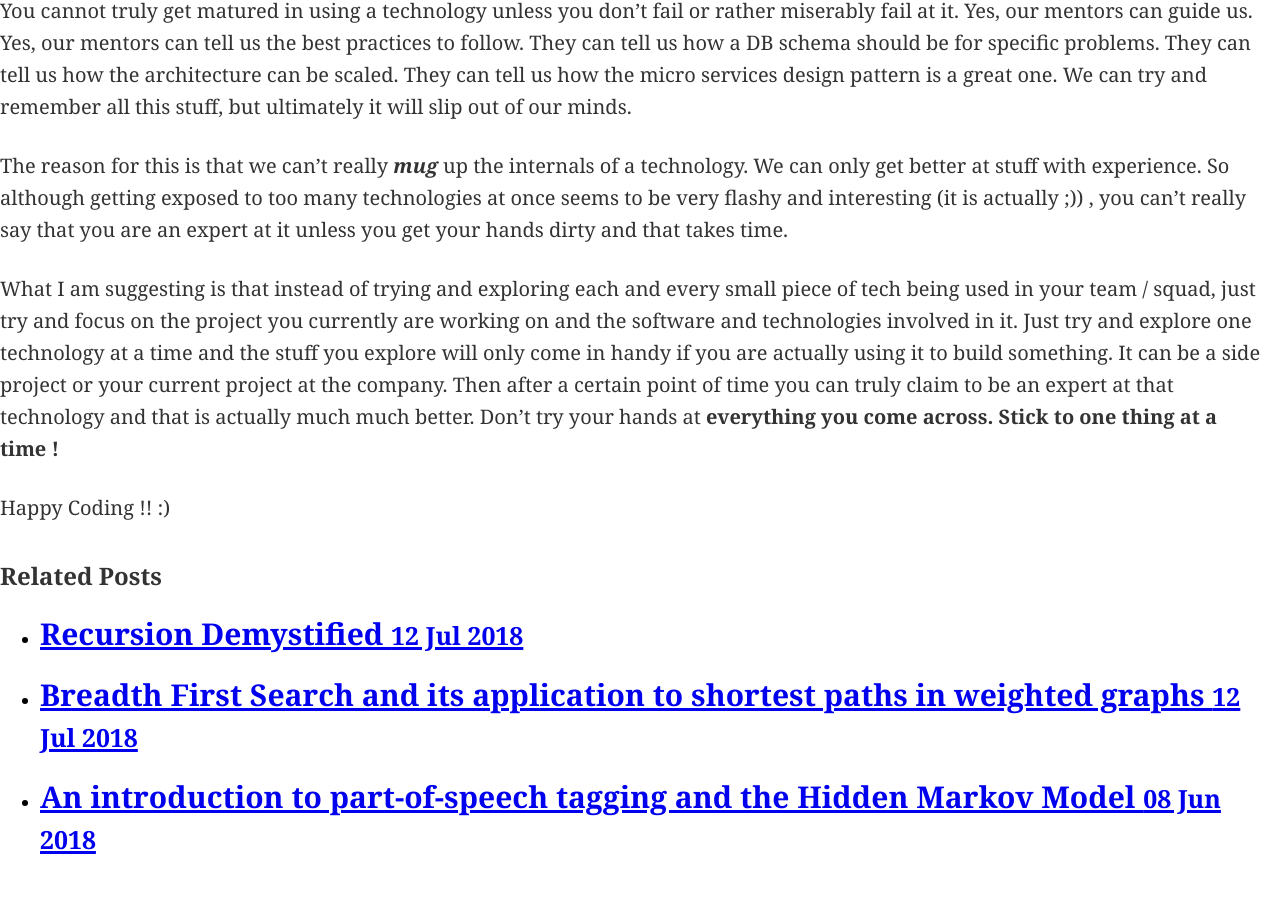
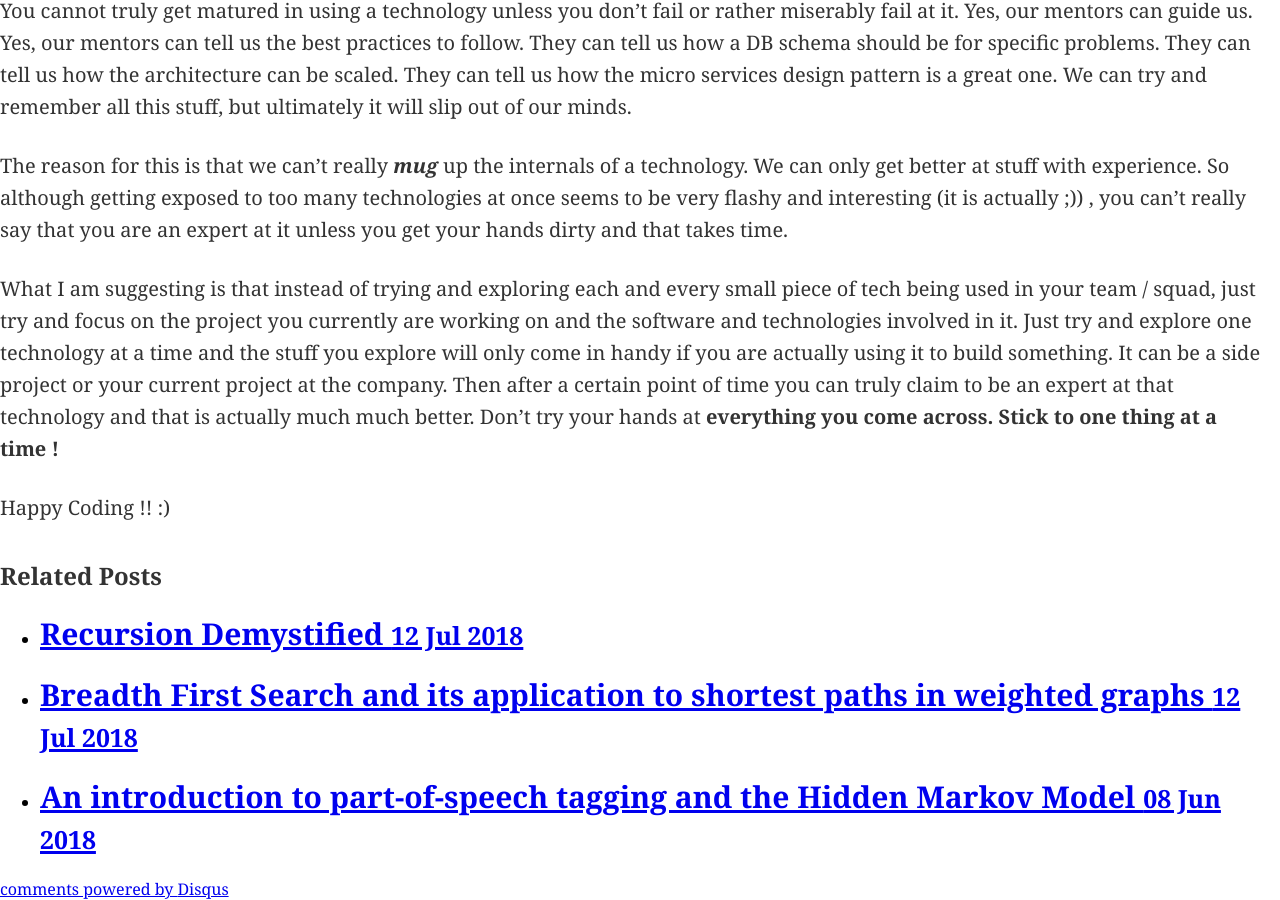
Before and after one commit to edorado93/edorado93.github.io, a Jekyll site: the page built from _posts/2015-10-05-The-startup-rollercoaster-237d78070dcf.html, in a window 1280 px wide and 900 px high, scrolled down 2195 px. Built offline with Jekyll 4.4.1, drawn with Linux system fonts in a browser that asks for light colours; nearby versions of some CDN libraries; Markdown is read by kramdown in place of the engine named in the settings; comment, search, counter and statistics services are not loaded; before the commit the page ends 3073 px from its top, so only the background shows below that; some of the changed lines change nothing that is shown.

Commit message:
Comments html, analytics html

```diff
--- /dev/null
+++ b/_includes/comments.html
@@ -0,0 +1,18 @@
+{% if page.comments %}
+<!-- Add Disqus comments. -->
+<div id="disqus_thread"></div>
+<script type="text/javascript">
+  /* * * CONFIGURATION VARIABLES: EDIT BEFORE PASTING INTO YOUR WEBPAGE * * */
+  var disqus_shortname = 'portfolio-wkpp3ukq6i'; // required: replace example with your forum shortname
+  var disqus_identifier = "{{ site.disqusid }}{{ page.url | replace:'index.html','' }}";
+
+  /* * * DON'T EDIT BELOW THIS LINE * * */
+  (function() {
+    var dsq = document.createElement('script'); dsq.type = 'text/javascript'; dsq.async = true;
+    dsq.src = '//' + disqus_shortname + '.disqus.com/embed.js';
+    (document.getElementsByTagName('head')[0] || document.getElementsByTagName('body')[0]).appendChild(dsq);
+  })();
+</script>
+<noscript>Please enable JavaScript to view the <a href="http://disqus.com/?ref_noscript">comments powered by Disqus.</a></noscript>
+<a href="http://disqus.com" class="dsq-brlink">comments powered by <span class="logo-disqus">Disqus</span></a>
+{% endif %}
--- /dev/null
+++ b/_includes/google_analytics.html
@@ -0,0 +1,9 @@
+<!-- Global site tag (gtag.js) - Google Analytics -->
+<script async src="https://www.googletagmanager.com/gtag/js?id=UA-111794559-1"></script>
+<script>
+window.dataLayer = window.dataLayer || [];
+function gtag(){dataLayer.push(arguments);}
+gtag('js', new Date());
+
+gtag('config', 'UA-111794559-1');
+</script>
--- a/_layouts/default.html
+++ b/_layouts/default.html
@@ -13,5 +13,7 @@
       {% include comments.html %}
     </div>
 
+    {% include google_analytics.html %}
+
   </body>
 </html>
```
